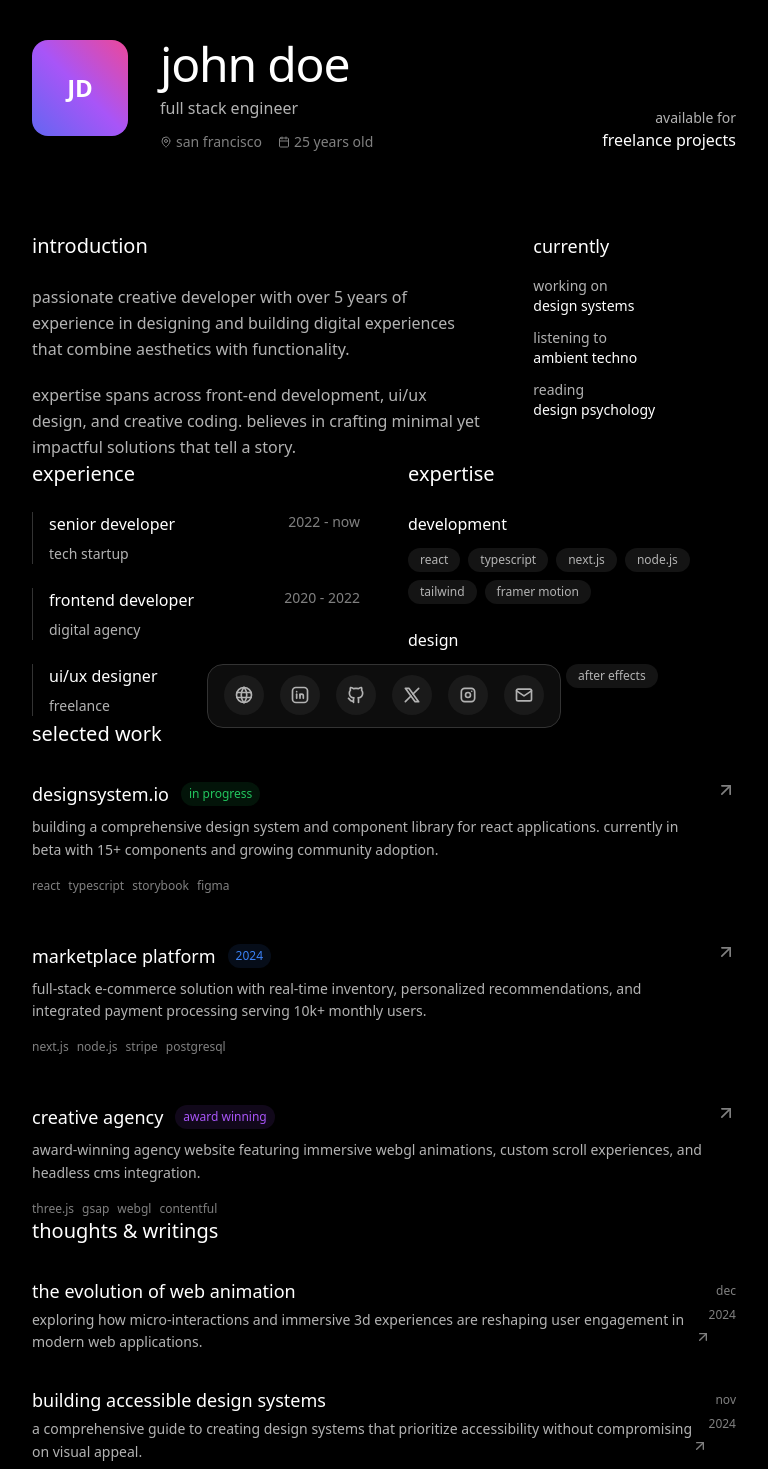
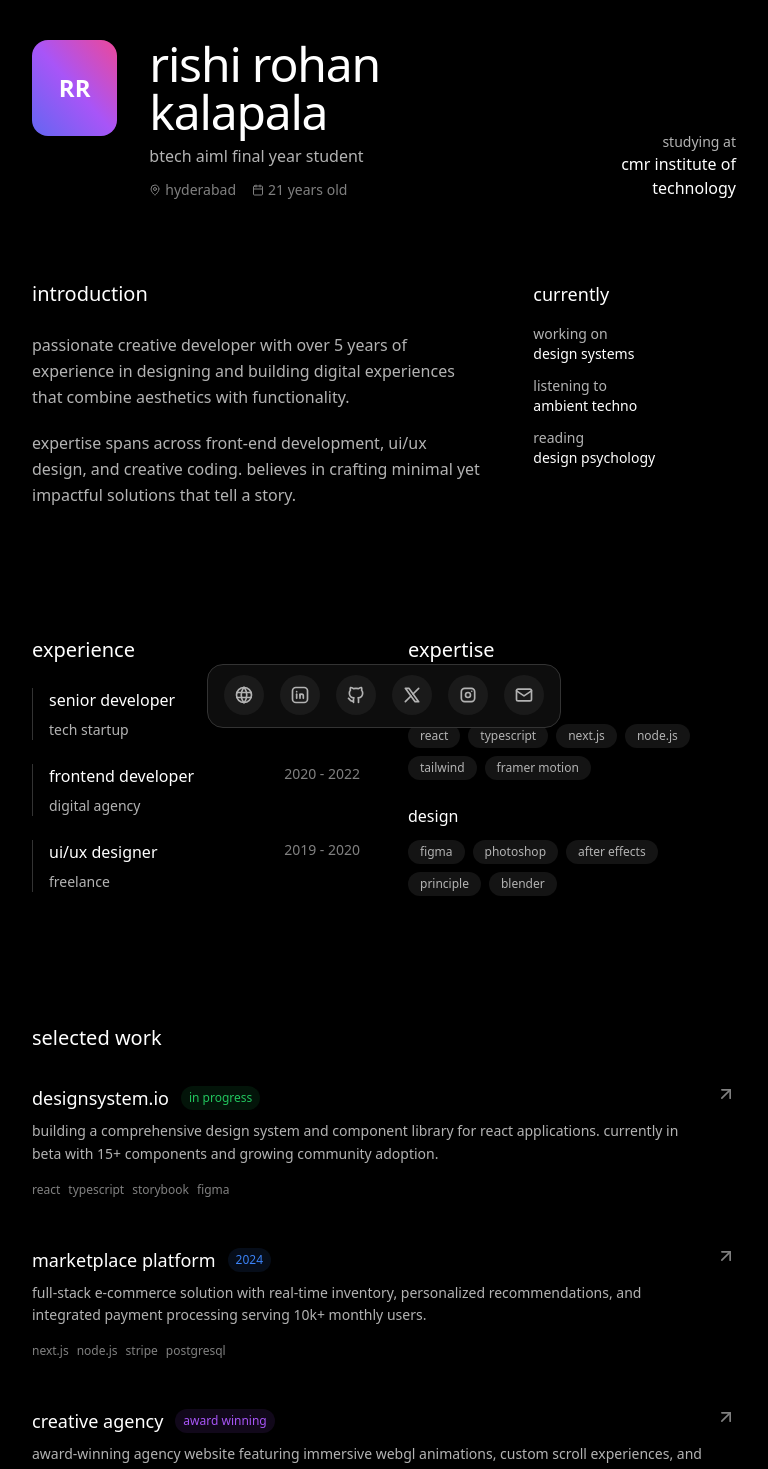
Before and after one commit to RishiRohanKalapala/minimalist-folio-hub, a React (Vite) app: page / in a window 1280 px wide. Shown: the part 40-1509 px from the top of the page, without its empty margins (256-1024 px from the left). Built offline with nearby package versions, Linux system fonts and the light colour scheme.

Commit message:
Refine portfolio layout
Add spacing between sections and update personal information in the hero section.

```diff
--- a/src/pages/Index.tsx
+++ b/src/pages/Index.tsx
@@ -17,35 +17,35 @@ const Index = () => {
           <div className="flex flex-col md:flex-row md:items-end md:justify-between gap-8">
             <div className="flex items-start gap-8">
               <div className="w-24 h-24 rounded-2xl bg-gradient-to-tr from-indigo-500 via-purple-500 to-pink-500 flex items-center justify-center text-2xl font-bold shadow-lg">
-                JD
+                RR
               </div>
               <div className="flex flex-col justify-center">
                 <h1 className="text-4xl md:text-5xl font-light text-text-primary mb-2 tracking-tight">
-                  john doe
+                  rishi rohan kalapala
                 </h1>
-                <p className="text-text-secondary font-medium mb-3">full stack engineer</p>
+                <p className="text-text-secondary font-medium mb-3">btech aiml final year student</p>
                 <div className="flex items-center gap-4 text-sm text-text-muted">
                   <div className="flex items-center gap-1">
                     <MapPin className="w-3 h-3" />
-                    <span>san francisco</span>
+                    <span>hyderabad</span>
                   </div>
                   <div className="flex items-center gap-1">
                     <Calendar className="w-3 h-3" />
-                    <span>25 years old</span>
+                    <span>21 years old</span>
                   </div>
                 </div>
               </div>
             </div>
             <div className="text-right">
-              <p className="text-text-secondary text-sm">available for</p>
-              <p className="text-text-primary font-medium">freelance projects</p>
+              <p className="text-text-secondary text-sm">studying at</p>
+              <p className="text-text-primary font-medium">cmr institute of technology</p>
             </div>
           </div>
         </motion.header>
 
         {/* Introduction */}
         <motion.section
-          className="mb-18"
+          className="mb-32"
           initial={{ opacity: 0, y: 20 }}
           whileInView={{ opacity: 1, y: 0 }}
           transition={{ duration: 0.6 }}
@@ -87,7 +87,7 @@ const Index = () => {
 
         {/* Experience & Skills */}
         <motion.section
-          className="mb-18"
+          className="mb-32"
           initial={{ opacity: 0, y: 20 }}
           whileInView={{ opacity: 1, y: 0 }}
           transition={{ duration: 0.6 }}
@@ -150,7 +150,7 @@ const Index = () => {
 
         {/* Featured Work */}
         <motion.section
-          className="mb-18"
+          className="mb-32"
           initial={{ opacity: 0, y: 20 }}
           whileInView={{ opacity: 1, y: 0 }}
           transition={{ duration: 0.6 }}
@@ -243,7 +243,7 @@ const Index = () => {
 
         {/* Thoughts & Writings */}
         <motion.section
-          className="mb-18"
+          className="mb-32"
           initial={{ opacity: 0, y: 20 }}
           whileInView={{ opacity: 1, y: 0 }}
           transition={{ duration: 0.6 }}
```
